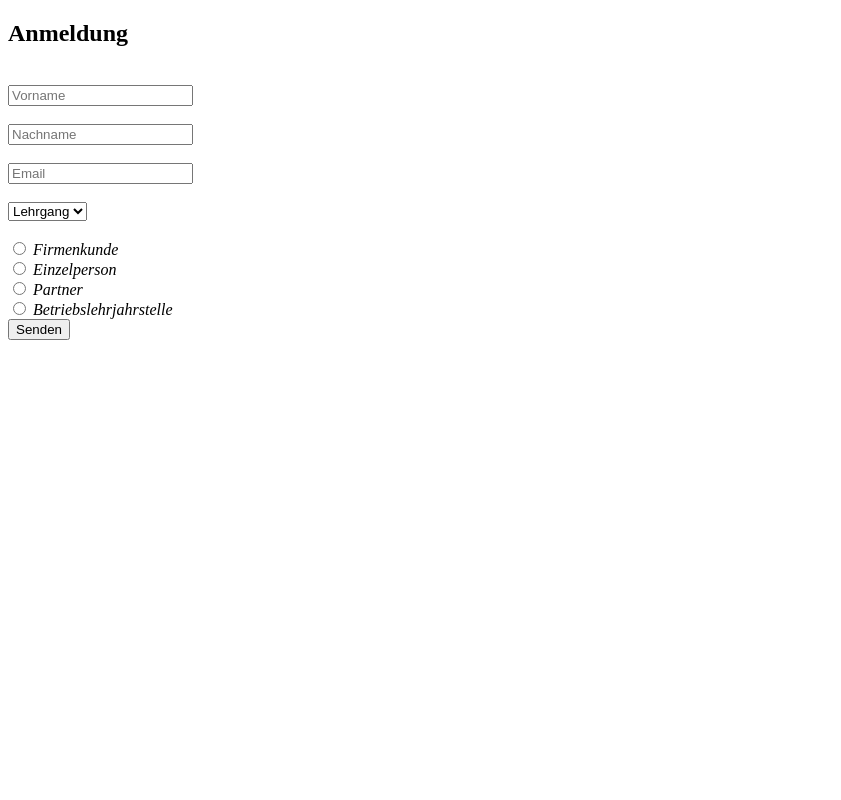
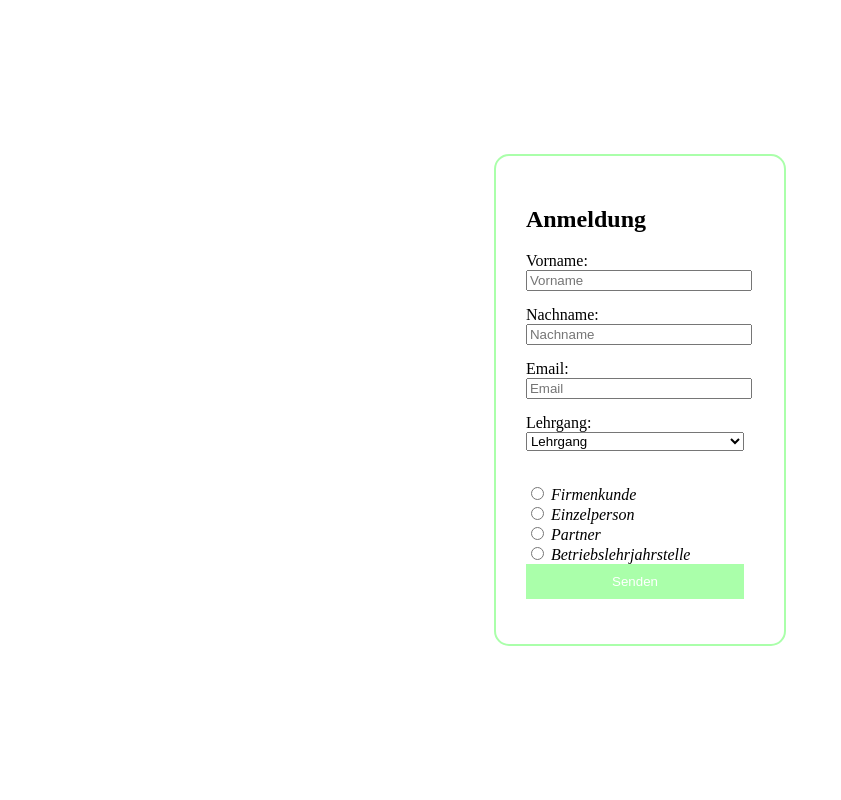
Before and after one commit to Atomic207/m307_Interaktive_Webseite_erstellen, a PHP site: page / in a window 1280 px wide. Shown: the whole page, without its empty margins (0-841 px from the left). Run offline with PHP 8.4, Linux system fonts and the light colour scheme.

Commit message:
ich weiss emfall echt nöd was ich da mach-

```diff
--- a/index.php
+++ b/index.php
@@ -1,4 +1,4 @@
-<!DOCTYPE html>
+<!--<!DOCTYPE html>
 <html lang="de">
 <head>
     <meta charset="UTF-8">
@@ -7,7 +7,7 @@
     <link rel="stylesheet" href="/style/style.css">
 </head>
 <body>
-<div>
+<div class="container">
     <h2>Anmeldung</h2>
     <label for="vorname"></label><br>
     <input type="vorname" name="vorname" id="vorname" placeholder=Vorname><br>
@@ -15,8 +15,7 @@
      <input type="nachname" name="nachname" id="nachname" placeholder=Nachname><br>
      <label for="email"></label><br>
     <input type="email" name="email" id="email" placeholder=Email><br>
-</div>
-<div>
+
     <label for="lehrgang"></label> <br>
     <select name="lehrgang" id="lehrgang">
         <option value="Lehrgang">Lehrgang</option>
@@ -26,9 +25,7 @@
         <option value="2024">2024</option>
     </select> <br> <br>
 
-</div>
 
-<div>
 <input type="radio" name="geschlecht" id="firmenkunde" value="firmenkunde" />
       <label for="firmenkunde"><i>Firmenkunde</i></label><br />
       <input type="radio" name="kundenklasse" id="einzelperson" value="einzelperson" />
@@ -37,8 +34,49 @@
       <label for="partner"><i>Partner</i></label><br />
       <input type="radio" name="kundenklasse" id="bljs" value="bljs" />
       <label for="bljs"><i>Betriebslehrjahrstelle</i></label><br>
+
+      <input type="submit" value="Senden">
 </div>
-        <input type="submit" value="Senden">
+
     </form>
 </body>
 </html>
+-->
+
+<!DOCTYPE html>
+<html lang="de">
+<head>
+    <meta charset="UTF-8">
+    <meta name="viewport" content="width=device-width, initial-scale=1.0">
+    <title>Anmeldung</title>
+    <link rel="stylesheet" href="/style/style.css">
+</head>
+<body>
+    <div class="container">
+        <h2>Anmeldung</h2>
+        <label for="vorname">Vorname:</label>
+        <input type="text" name="vorname" id="vorname" placeholder="Vorname" class="full-width"><br>
+        <label for="nachname">Nachname:</label>
+        <input type="text" name="nachname" id="nachname" placeholder="Nachname" class="full-width"><br>
+        <label for="email">Email:</label>
+        <input type="email" name="email" id="email" placeholder="Email" class="full-width"><br>
+        <label for="lehrgang">Lehrgang:</label>
+        <select name="lehrgang" id="lehrgang" class="full-width">
+            <option value="Lehrgang">Lehrgang</option>
+            <option value="2021">2021</option>
+            <option value="2022">2022</option>
+            <option value="2023">2023</option>
+            <option value="2024">2024</option>
+        </select><br><br>
+        <input type="radio" name="geschlecht" id="firmenkunde" value="firmenkunde" />
+        <label for="firmenkunde"><i>Firmenkunde</i></label><br />
+        <input type="radio" name="kundenklasse" id="einzelperson" value="einzelperson" />
+        <label for="einzelperson"><i>Einzelperson</i></label><br />
+        <input type="radio" name="kundenklasse" id="partner" value="partner" />
+        <label for="partner"><i>Partner</i></label><br />
+        <input type="radio" name="kundenklasse" id="bljs" value="bljs" />
+        <label for="bljs"><i>Betriebslehrjahrstelle</i></label><br>
+        <input type="submit" value="Senden" class="full-width green-bg">
+    </div>
+</body>
+</html>
--- a/style/style.css
+++ b/style/style.css
@@ -0,0 +1,32 @@
+body, html {
+  height: 100%;
+  margin: 0;
+  display: flex;
+  justify-content: center;
+  align-items: center;
+}
+
+.container {
+  width: 70%;
+  margin: auto;
+  background-color: white;
+  border: 2px solid #aaffaa;
+  border-radius: 15px;
+  padding: 30px;
+}
+
+.full-width {
+  width: calc(100% - 10px);
+  margin-bottom: 15px;
+}
+
+.green-border {
+  border: 2px solid #aaffaa;
+}
+
+.green-bg {
+  background-color: #aaffaa;
+  color: white;
+  border: none;
+  padding: 10px;
+}
```
